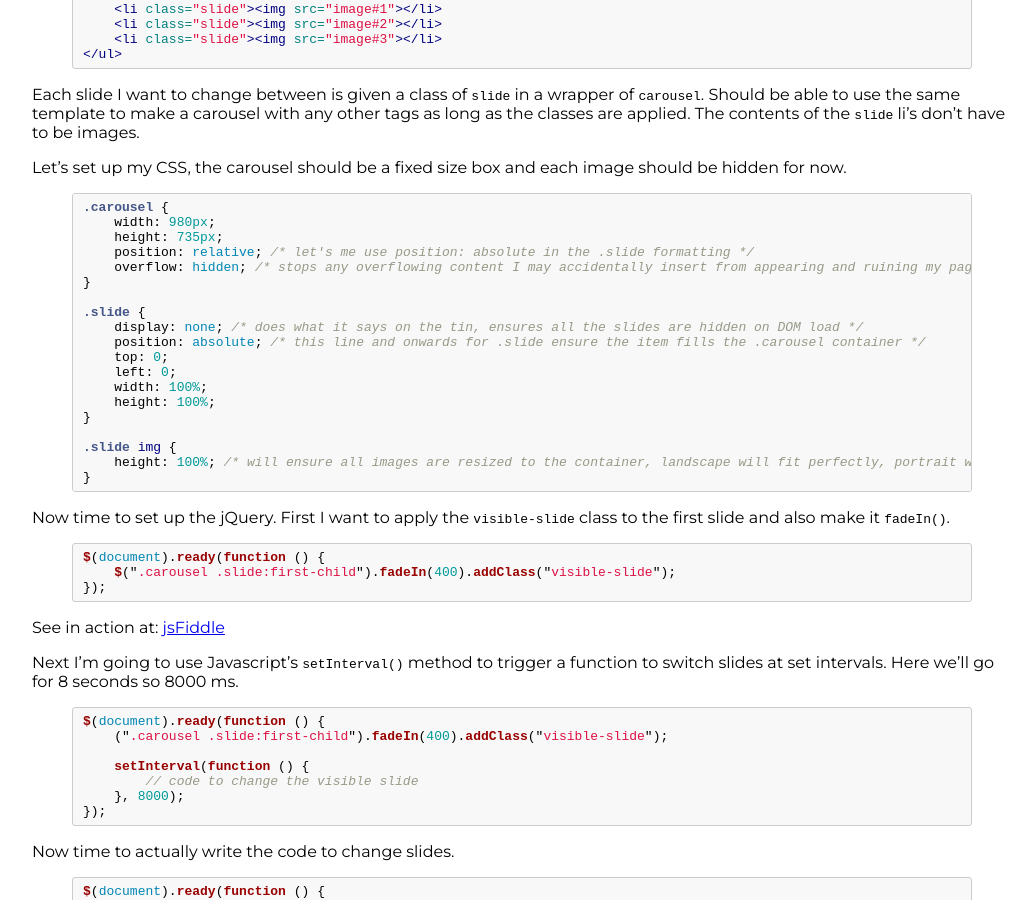
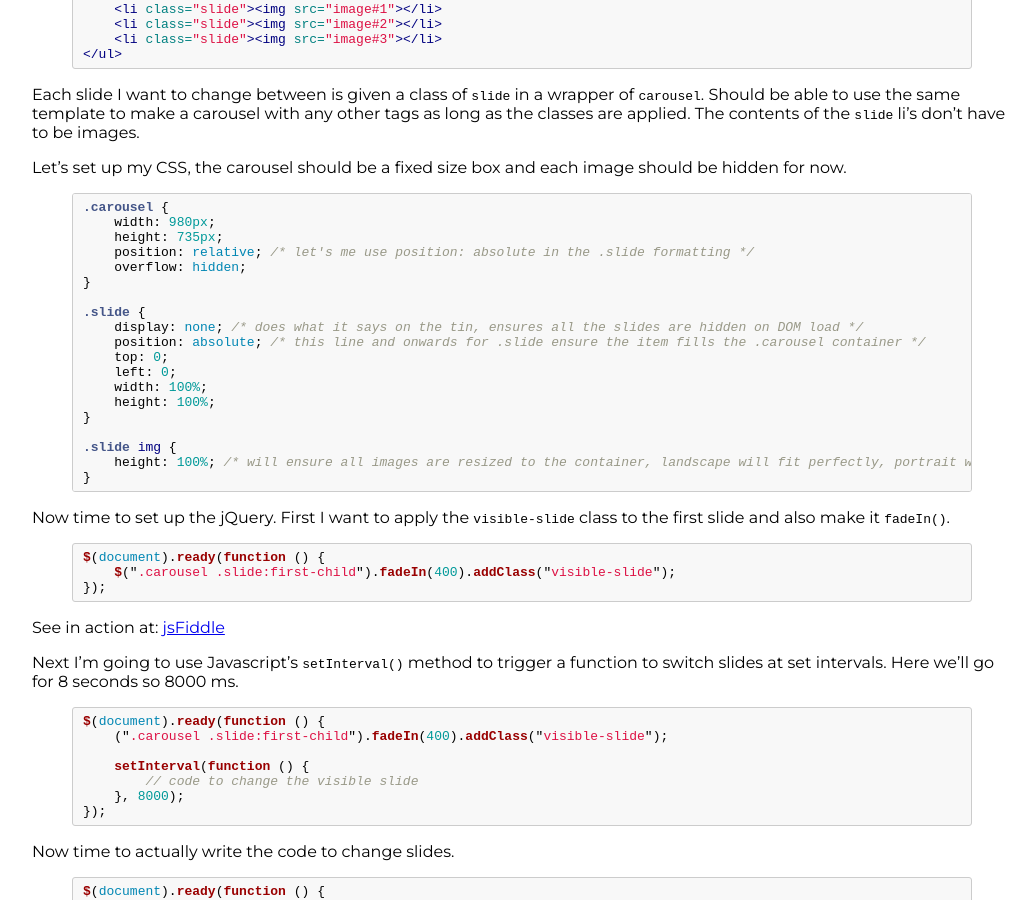
Before and after one commit to michaellennox/michaellennox.github.io, a Jekyll site: the page built from _posts/2015-09-23-animating-carousels.md, in a window 1280 px wide and 900 px high, scrolled down 472 px. Shown: the whole window, without its empty margins (118-1154 px from the left). Built offline with Jekyll 4.4.1, drawn with Linux system fonts in a browser that asks for light colours; nearby versions of some CDN libraries.

Commit message:
minor fixes to blog posts

```diff
--- a/_posts/2015-09-23-animating-carousels.md
+++ b/_posts/2015-09-23-animating-carousels.md
@@ -32,7 +32,7 @@ Let's set up my CSS, the carousel should be a fixed size box and each image shou
     width: 980px;
     height: 735px;
     position: relative; /* let's me use position: absolute in the .slide formatting */
-    overflow: hidden; /* stops any overflowing content I may accidentally insert from appearing and ruining my page, also will work as a clearfix (I think) */
+    overflow: hidden;
 }
 
 .slide {
```
Also changed, not shown: _posts/2015-09-25-animating-anchor-scroll.md (+1 -1 lines).
